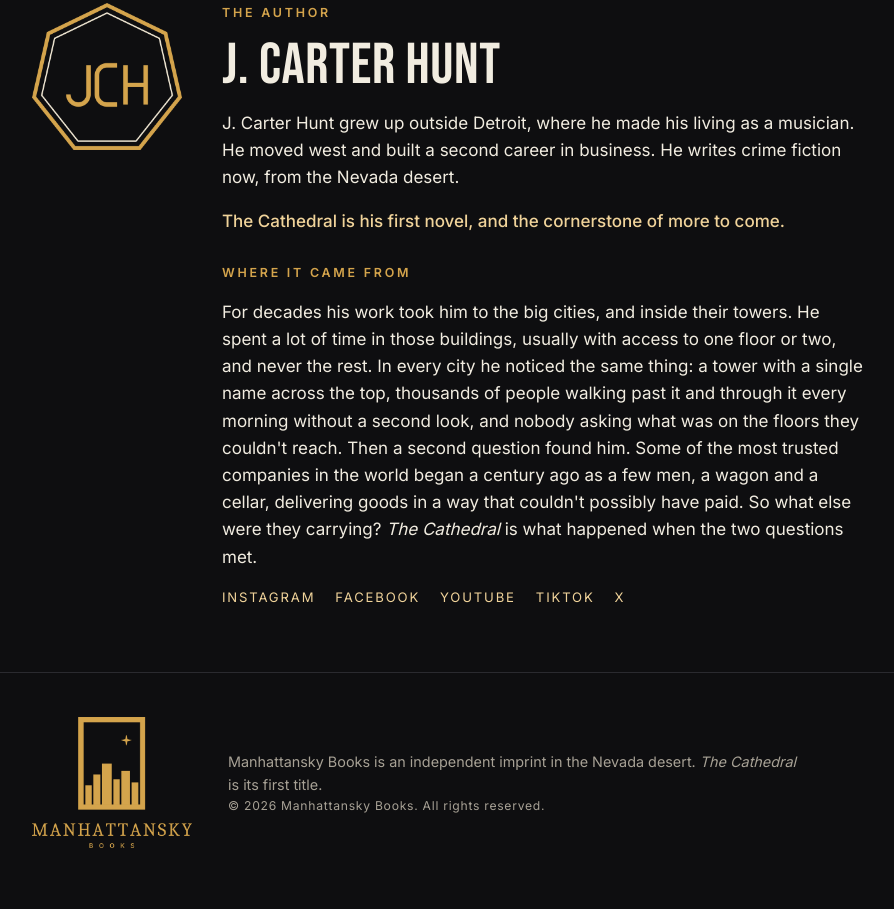
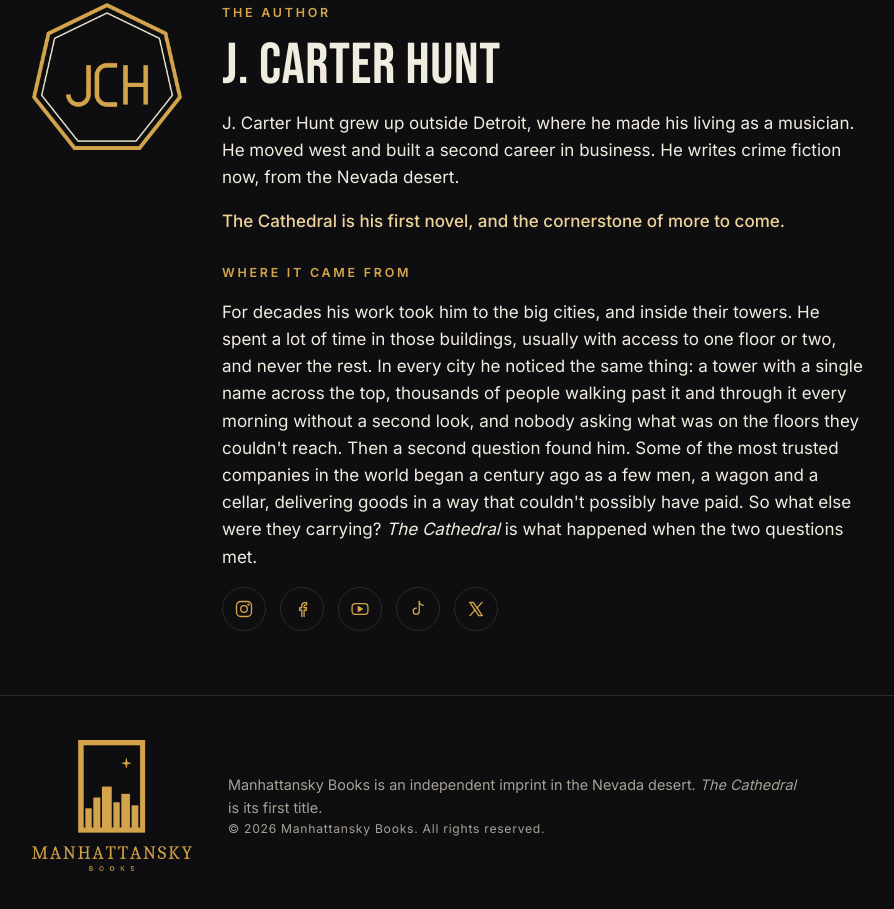
Before and after one commit to manhattanskybooks/manhattanskybooks.github.io, a plain HTML site: page index.html in a window 1280 px wide. Shown: the part 2624-3533 px from the top of the page, without its empty margins (68-962 px from the left). Drawn offline with Linux system fonts and the light colour scheme.

Commit message:
Replace social link text with gold line icons
Co-Authored-By: Claude Opus 5.5 <noreply@anthropic.com>
Claude-Session: https://claude.ai/code/session_01U81ebtNSsUJtAwpyGcijBC

```diff
--- a/index.html
+++ b/index.html
@@ -138,6 +138,11 @@
   .author .cornerstone { color: var(--gold-2); font-weight: 500; }
   .social { display: flex; gap: 20px; flex-wrap: wrap; font-size: 0.82rem; letter-spacing: 0.14em; text-transform: uppercase; }
   @media (min-width: 680px) { .author .wrap { grid-template-columns: 150px 1fr; gap: 40px; } }
+  .social { gap: 14px; align-items: center; }
+  .social a { display: inline-flex; align-items: center; justify-content: center; width: 44px; height: 44px; border: 1px solid var(--line); border-radius: 50%; color: var(--gold); transition: color .2s, border-color .2s; }
+  .social a:hover, .social a:focus-visible { color: var(--gold-2); border-color: var(--gold); text-decoration: none; }
+  .social svg { width: 20px; height: 20px; fill: none; stroke: currentColor; stroke-width: 1.6; stroke-linecap: round; stroke-linejoin: round; }
+  .sr { position: absolute; width: 1px; height: 1px; overflow: hidden; clip: rect(0 0 0 0); white-space: nowrap; }
 
   /* Footer / imprint */
   footer { border-top: 1px solid var(--line); padding-block: 44px 56px; }
@@ -262,11 +267,11 @@
         <p class="eyebrow" style="margin-top:12px">Where it came from</p>
         <p>For decades his work took him to the big cities, and inside their towers. He spent a lot of time in those buildings, usually with access to one floor or two, and never the rest. In every city he noticed the same thing: a tower with a single name across the top, thousands of people walking past it and through it every morning without a second look, and nobody asking what was on the floors they couldn't reach. Then a second question found him. Some of the most trusted companies in the world began a century ago as a few men, a wagon and a cellar, delivering goods in a way that couldn't possibly have paid. So what else were they carrying? <em>The Cathedral</em> is what happened when the two questions met.</p>
         <div class="social">
-          <a href="https://www.instagram.com/jcarterhuntwrites/" rel="me">Instagram</a>
-          <a href="https://www.facebook.com/jcarterhuntwrites" rel="me">Facebook</a>
-          <a href="https://www.youtube.com/@jcarterhuntwrites" rel="me">YouTube</a>
-          <a href="https://www.tiktok.com/@jcarterhuntwrites" rel="me">TikTok</a>
-          <a href="https://x.com/jcarterhuntnv" rel="me">X</a>
+          <a href="https://www.instagram.com/jcarterhuntwrites/" rel="me" title="Instagram"><svg viewBox="0 0 24 24" aria-hidden="true"><rect x="3" y="3" width="18" height="18" rx="5"/><circle cx="12" cy="12" r="4"/><circle cx="17.3" cy="6.7" r="0.6" fill="currentColor"/></svg><span class="sr">Instagram</span></a>
+          <a href="https://www.facebook.com/jcarterhuntwrites" rel="me" title="Facebook"><svg viewBox="0 0 24 24" aria-hidden="true"><path d="M14.5 21v-7.5h2.6l.4-3h-3V8.6c0-.9.3-1.5 1.6-1.5h1.5V4.4c-.3 0-1.2-.1-2.2-.1-2.2 0-3.7 1.3-3.7 3.8v2.4H9.2v3h2.5V21"/></svg><span class="sr">Facebook</span></a>
+          <a href="https://www.youtube.com/@jcarterhuntwrites" rel="me" title="YouTube"><svg viewBox="0 0 24 24" aria-hidden="true"><rect x="2.5" y="5.5" width="19" height="13" rx="4"/><path d="M10 9.2v5.6l4.8-2.8z" fill="currentColor"/></svg><span class="sr">YouTube</span></a>
+          <a href="https://www.tiktok.com/@jcarterhuntwrites" rel="me" title="TikTok"><svg viewBox="0 0 24 24" aria-hidden="true"><path d="M13.5 3v11.6a3.6 3.6 0 1 1-3.6-3.6"/><path d="M13.5 3c.4 2.6 2.2 4.4 4.9 4.6"/></svg><span class="sr">TikTok</span></a>
+          <a href="https://x.com/jcarterhuntnv" rel="me" title="X"><svg viewBox="0 0 24 24" aria-hidden="true"><path d="M4.5 4h4.2l10.8 16h-4.2z"/><path d="M19.2 4l-6.1 6.9M10.9 13.1 4.8 20"/></svg><span class="sr">X</span></a>
         </div>
       </div>
     </div>
```
